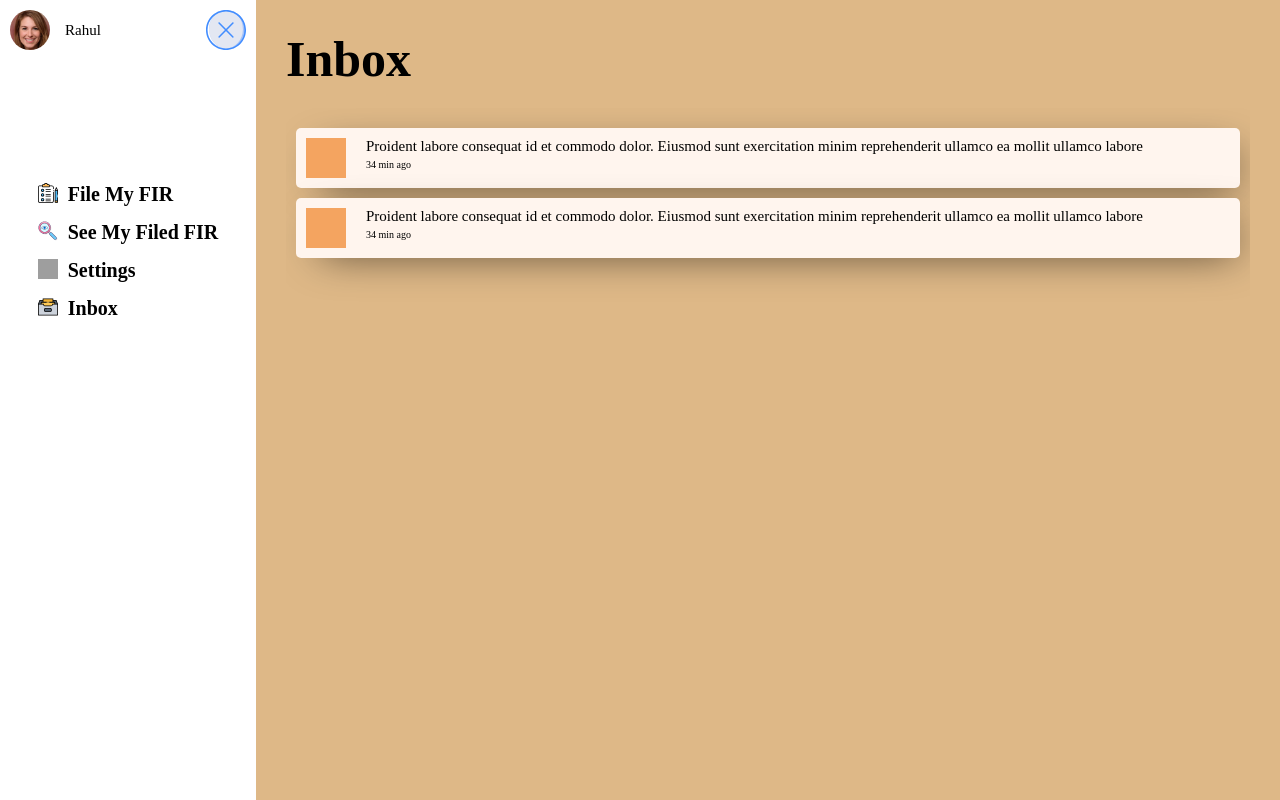
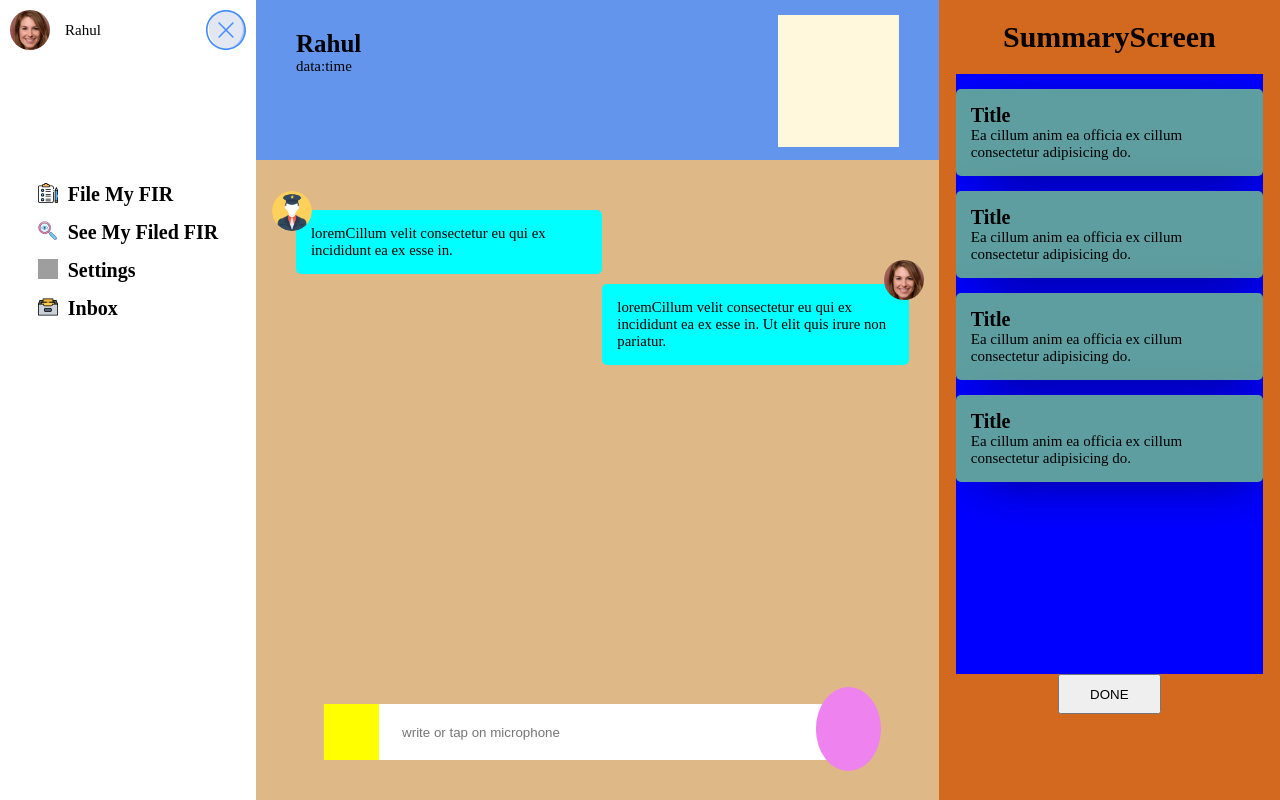
Before and after one commit to RishabhVerma098/policeuser, a React (Create React App) app: page / in a window 1280 px wide. Built offline with nearby package versions, Linux system fonts and the light colour scheme; grey boxes are pictures that could not be loaded.

Commit message:
basic paths set

```diff
--- a/package.json
+++ b/package.json
@@ -11,6 +11,7 @@
     "react": "^16.12.0",
     "react-dom": "^16.12.0",
     "react-redux": "^7.1.3",
+    "react-router-dom": "^5.1.2",
     "react-scripts": "3.3.0",
     "redux": "^4.0.5",
     "redux-thunk": "^2.3.0",
--- a/src/components/main/main-index.js
+++ b/src/components/main/main-index.js
@@ -7,6 +7,8 @@ import StepScreen from "../AfterDone";
 import AllFir from "../seeMyFieldFIR";
 import Settings from "../settings";
 import Inbox from "../inbox";
+import { Switch, Route } from "react-router-dom";
+
 import "./main-index.scss";
 function Main(props) {
   return (
@@ -14,12 +16,24 @@ function Main(props) {
       style={props.slide ? { width: "95%" } : { width: "80%" }}
       className="main"
     >
-      {/* <Chat />
-      <Summary /> */}
-      {/* <StepScreen /> */}
-      {/* <AllFir /> */}
-      {/* <Settings /> */}
-      <Inbox />
+      <Switch>
+        <Route path="/" exact>
+          <Chat />
+          <Summary />
+        </Route>
+        <Route path="/Steps">
+          <StepScreen />
+        </Route>
+        <Route path="/AllFIR">
+          <AllFir />
+        </Route>
+        <Route path="/settings">
+          <Settings />
+        </Route>
+        <Route path="/inbox">
+          <Inbox />
+        </Route>
+      </Switch>
     </section>
   );
 }
--- a/src/components/mainApp/App.js
+++ b/src/components/mainApp/App.js
@@ -2,13 +2,20 @@ import React from "react";
 import "./app.scss";
 import Panel from "../panel";
 import Main from "../main/main-index";
+import { BrowserRouter as Router, Switch, Route } from "react-router-dom";
 
 function App() {
   return (
-    <div className="App">
-      <Panel />
-      <Main />
-    </div>
+    <Router>
+      <div className="App">
+        <Switch>
+          <Route path="/">
+            <Panel />
+            <Main />
+          </Route>
+        </Switch>
+      </div>
+    </Router>
   );
 }
 
```
Also changed, not shown: 1 other file (tests, documents, lock files or other folders).
